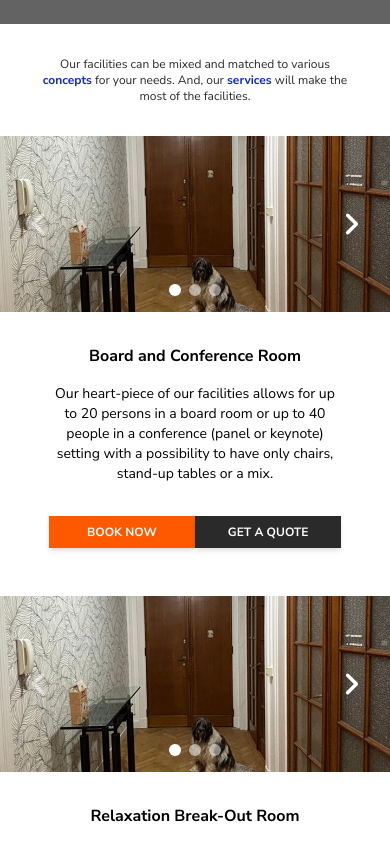
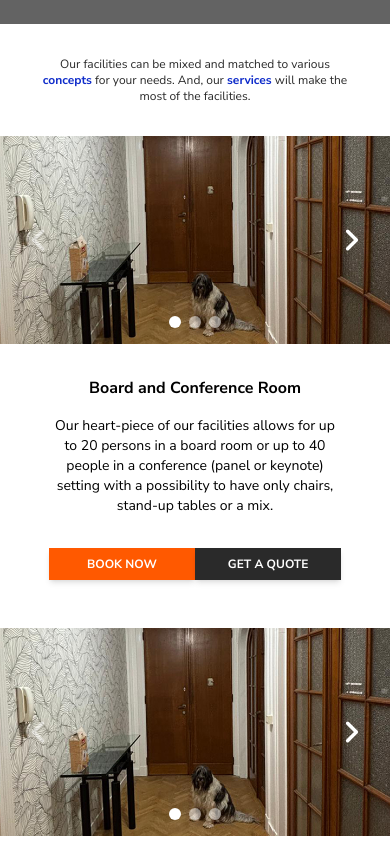
Before and after one commit to stefanolami/spaces, a Next.js app: page /facilities in a window 390 px wide. Shown: the part 820-1664 px from the top of the page. Built offline with nearby package versions, Linux system fonts and the light colour scheme; grey boxes are pictures that could not be loaded.

Commit message:
fix: adjust height in facilities card component

```diff
--- a/src/components/facilities/facilities-card.tsx
+++ b/src/components/facilities/facilities-card.tsx
@@ -15,7 +15,7 @@ const FacilitiesCard = ({
 			<div className={`bg-white flex w-full font-nunito`}>
 				<div className="w-full flex flex-col md:grid md:grid-cols-2 h-full">
 					<div
-						className={`w-full h-44 md:h-full relative ${
+						className={`w-full h-52 md:h-full max-h-[600px] relative ${
 							position % 2 === 0 ? 'md:order-1' : ''
 						}`}
 					>
@@ -34,7 +34,7 @@ const FacilitiesCard = ({
 						<p className="text-sm md:text-sm lg:text-base text-center md:text-justify">
 							{card.text}
 						</p>
-						<div className="w-full md:w-2/3 my-4 md:gap-4 grid grid-cols-2">
+						<div className="w-full lg:w-3/4 xl:w-2/3 my-4 md:gap-4 grid grid-cols-2">
 							<Link href={card.firstLink}>
 								<button className="bg-orange-spaces hover:scale-105 transition-scale-standard w-full flex items-center justify-center p-2 text-xs md:text-sm lg:text-base font-bold text-white shadow-md hover:shadow-lg">
 									BOOK NOW
```
